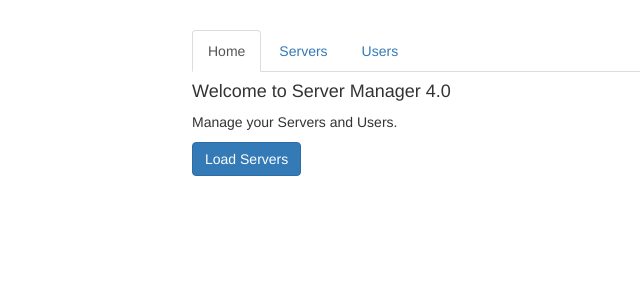
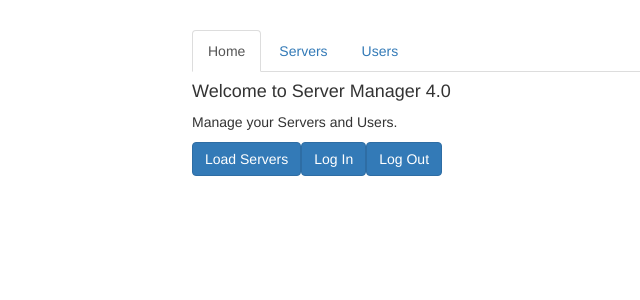
Before and after one commit to jscharnitzke/udemy-angular-basics-routing, an Angular app: page / in a window 1280 px wide. Shown: the top 300 px of the page, without its empty margins (73-713 px from the left). Built offline with nearby package versions, Linux system fonts and the light colour scheme.

Commit message:
Added a method for authentication

```diff
--- a/src/app/auth-guard.service.ts
+++ b/src/app/auth-guard.service.ts
@@ -16,15 +16,13 @@ export class AuthGuard implements CanActivate, CanActivateChild {
     route: ActivatedRouteSnapshot,
     state: RouterStateSnapshot
   ): Observable<boolean> | Promise<boolean> | boolean {
-    this.authService.isAuthenticated().then((authenticated: boolean) => {
+    return this.authService.isAuthenticated().then((authenticated: boolean) => {
       if (authenticated) {
         return true;
       } else {
         this.router.navigate(['/']);
       }
     });
-
-    return false;
   }
 
   canActivateChild(
--- a/src/app/auth.service.ts
+++ b/src/app/auth.service.ts
@@ -11,9 +11,7 @@ export class AuthService {
 
   isAuthenticated() {
     return new Promise<boolean>((resolve, reject) => {
-      setTimeout(() => {
-        resolve(this.loggedIn);
-      }, 800);
+      setTimeout(() => resolve(this.loggedIn), 800);
     });
   }
 }
--- a/src/app/home/home.component.html
+++ b/src/app/home/home.component.html
@@ -1,3 +1,5 @@
 <h4>Welcome to Server Manager 4.0</h4>
 <p>Manage your Servers and Users.</p>
 <button class="btn btn-primary" (click)="onLoadServer(1)">Load Servers</button>
+<button class="btn btn-primary" (click)="onLogin()">Log In</button>
+<button class="btn btn-primary" (click)="onLogout()">Log Out</button>
--- a/src/app/home/home.component.ts
+++ b/src/app/home/home.component.ts
@@ -1,5 +1,6 @@
 import { Component, OnInit } from '@angular/core';
 import { Router } from '@angular/router';
+import { AuthService } from '../auth.service';
 
 @Component({
   selector: 'app-home',
@@ -7,14 +8,22 @@ import { Router } from '@angular/router';
   styleUrls: ['./home.component.css']
 })
 export class HomeComponent implements OnInit {
+  constructor(private router: Router, private authService: AuthService) {}
 
-  constructor(private router: Router) { }
+  ngOnInit() {}
 
-  ngOnInit() {
+  onLoadServer(id: number) {
+    this.router.navigate(['/servers', id, 'edit'], {
+      queryParams: { allowEdit: 1 },
+      fragment: 'loading'
+    });
   }
 
-  onLoadServer(id: number) {
-    this.router.navigate(['/servers', id, 'edit'], {queryParams: {allowEdit: 1}, fragment: 'loading'});
+  onLogin() {
+    this.authService.login();
   }
 
+  onLogout() {
+    this.authService.logout();
+  }
 }
```
